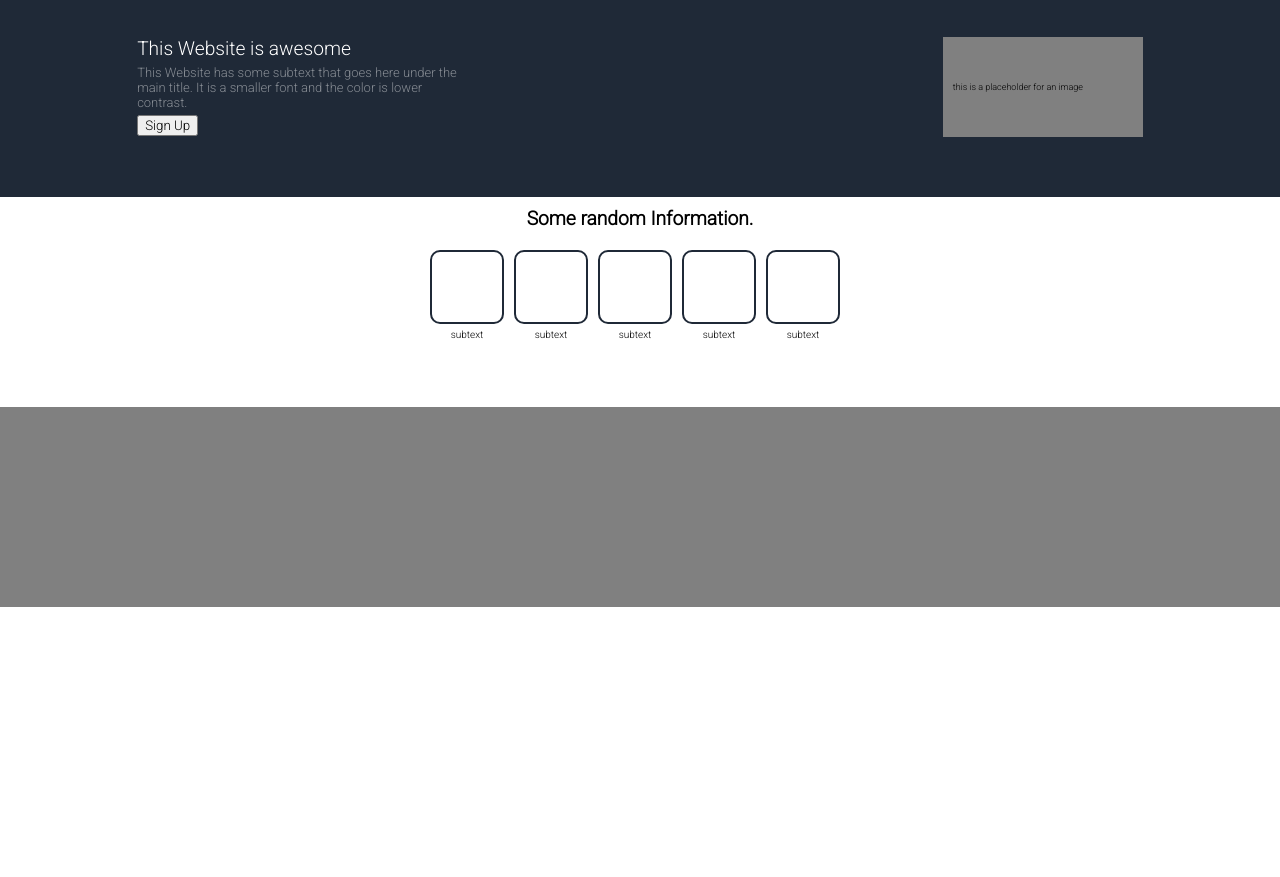
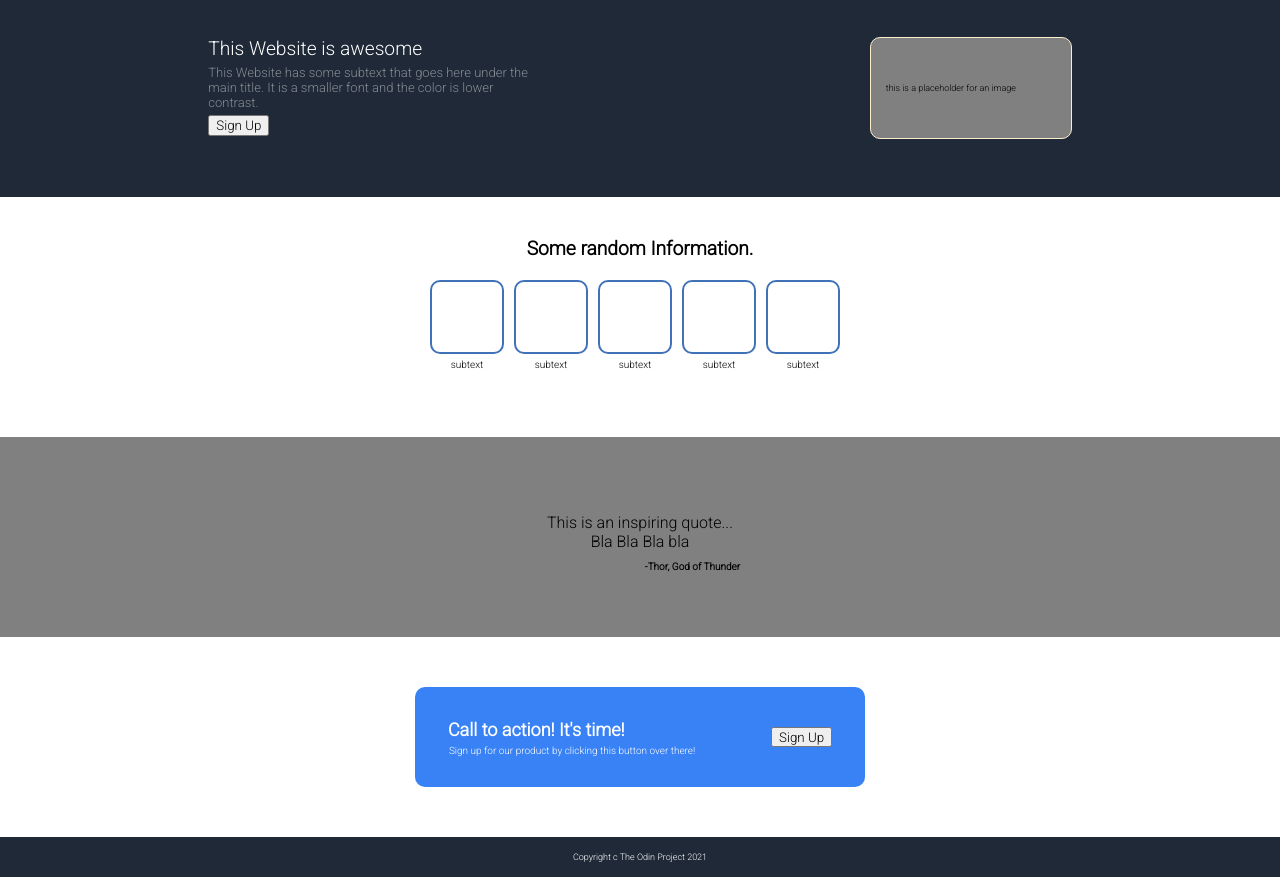
Before and after one commit to PandaFromUganda/WebsiteFromScratch, a plain HTML site: page index.html in a window 1280 px wide. Shown: the part 53-930 px from the top of the page. Before the commit the page ends 860 px from the top, so only its background shows below. Drawn offline with Linux system fonts and the light colour scheme.

Commit message:
finalised project, added link1 as test

```diff
--- a/index.html
+++ b/index.html
@@ -14,7 +14,7 @@
     <div class="container1">
         <div class="logo">Logo </div>
         <div class="links">
-            <a>Link 1</a>
+            <a href="link1.html">Link 1</a>
             <a>Link 2</a>
             <a>Link 3</a>
         </div>
@@ -76,11 +76,22 @@
     </div>
 
     <div class="container4">
-
+        <div class="quote"> This is an inspiring quote... Bla Bla Bla bla</div>
+        <div class="thor">-Thor, God of Thunder</div>
     </div>
 
     <div class="container5">
+        <div class="rectangleBot">
+            <div class="rectText">
+                <div class="botText1">Call to action! It's time!</div>
+                <div class="botText2">Sign up for our product by clicking this button over there!</div>
+            </div>
+            <button class="button2">Sign Up</button>
+        </div>
+    </div>
 
+    <div class="pageBottom">
+        <div class="copyright">Copyright c The Odin Project 2021</div>
     </div>
 
 </body>
--- a/style.css
+++ b/style.css
@@ -27,7 +27,7 @@ body {
 
 .container2 {
     display: flex;
-    justify-content: space-around;
+    justify-content: center;
     width: auto;
     height: 200px;
     background-color: #1F2937;
@@ -72,13 +72,14 @@ body {
     height: 100px;
     width: 200px;
     background-color: grey;
-    color: white;
+    border: 1px solid blanchedalmond;
+    border-radius: 10px;
 }
 
 .container2box2 p {
     color: black;
     font-size: xx-small;
-    margin-left: 10px;
+    margin-left: 15px;
     margin-right: 10px;
 }
 
@@ -90,9 +91,8 @@ body {
 
 .c3b1 {
     display: flex;
-    flex-direction: row-reverse;
     justify-content: space-around;
-    margin-top: 10px;
+    margin-top: 40px;
 }
 
 .header {
@@ -114,7 +114,7 @@ body {
     height: 30px;
     width: 30px;
     padding: 20px;
-    border: 2px solid #1F2937;
+    border: 2px solid #4072b7;
     border-radius: 10px;
 }
 
@@ -125,13 +125,85 @@ body {
 }
 
 .container4 {
+    display: flex;
+    flex-direction: column;
+    justify-content: center;
     width: auto;
     height: 200px;
     background-color: grey;
 }
 
+.quote{
+    width: 200px;
+    align-self: center;
+    text-align: center;
+    padding: 10px;
+}
+
+.thor{
+    width: 200px;
+    align-self: center;
+    text-align: right;
+    font-size: x-small;
+    font-weight: bolder;
+}
+
 .container5 {
+    display: flex;
+    justify-content: space-around;
     width: auto;
     height: 200px;
     background-color: white;
+    color: white;
 }
+
+.rectangleBot {
+    display: flex;
+    justify-content: space-around;
+    width: 450px;
+    height: 100px;
+    border-radius: 10px;
+    background-color: #3882F6;
+    margin: 50px;
+}
+
+.rectText{
+    display: flex;
+    flex-direction: column;
+    text-align: left;
+    justify-content: center;
+}
+
+.botText1{
+    font-weight: 900;
+    font-size: large;
+    margin-bottom: 5px;
+}
+
+.botText2{
+    font-weight: lighter;
+    font-size: x-small;
+    margin-left: 1px;
+}
+
+.button2{
+    height: 20px;
+    margin-top: 40px;
+    margin-left: 10px;
+}
+
+.pageBottom{
+    display: flex;
+    justify-content: space-around;
+    height: 40px;
+    width: auto;
+    background-color: #1F2937;
+}
+
+.copyright{
+    text-align: center;
+    color: white;
+    font-size: xx-small;
+    font-weight: 300;
+    margin-top: 15px;
+}
```
Also changed, not shown: link1.html (added, +12 -0 lines).
